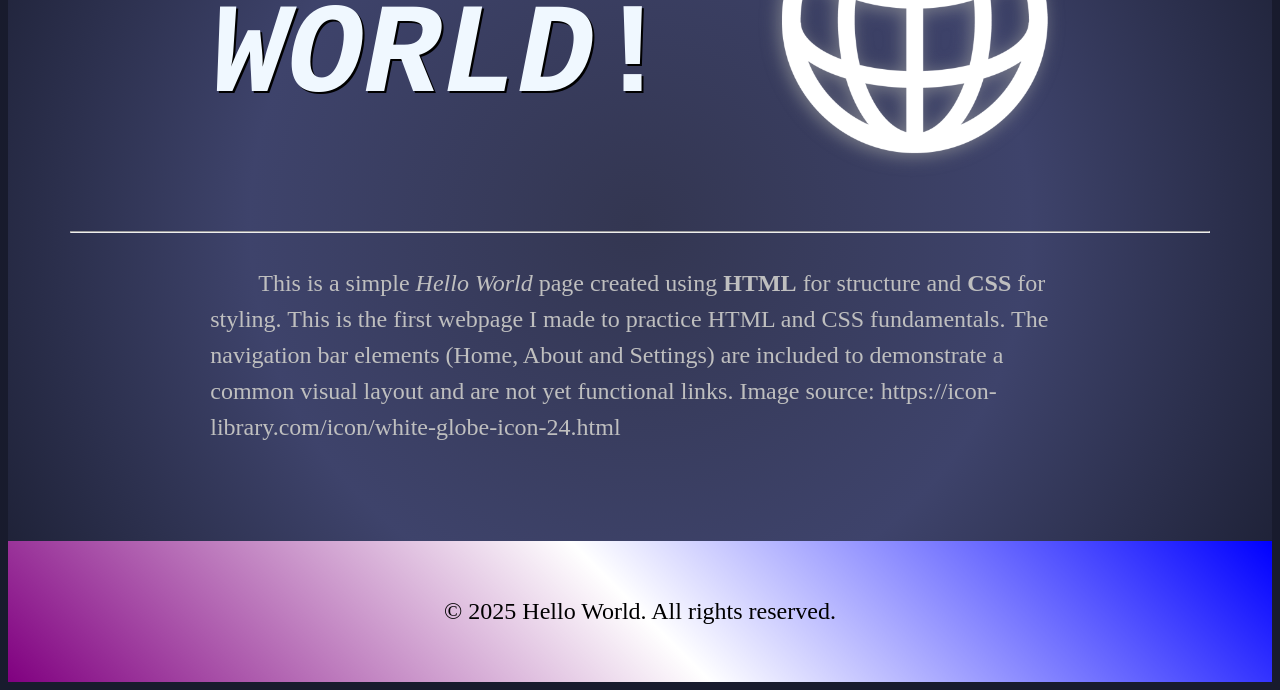
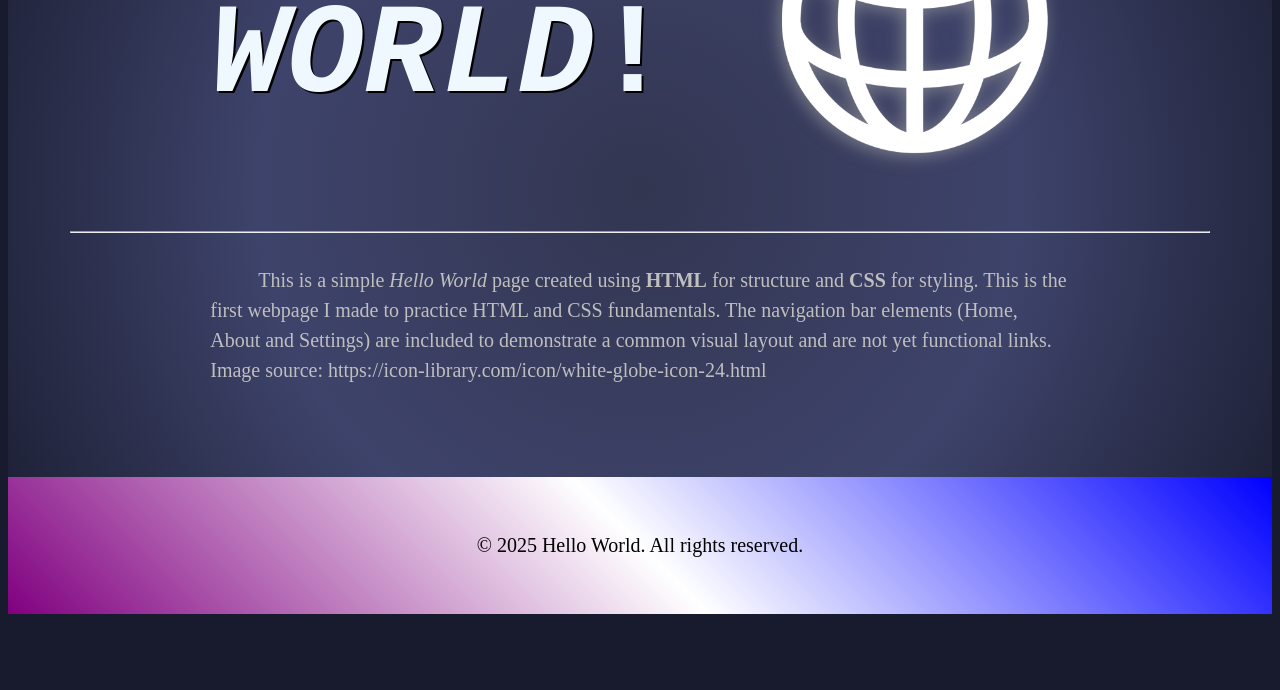
Before and after one commit to ShaninaKyle/Hello-World, a plain HTML site: page index.html in a window 1280 px wide. Shown: the part 241-931 px from the top of the page. After the commit the page ends 863 px from the top, so only its background shows below. Drawn offline with Linux system fonts and the light colour scheme.

Commit message:
Update index.html

```diff
--- a/index.html
+++ b/index.html
@@ -17,7 +17,7 @@
                font-family: 'Courier New', Courier, monospace;
                text-shadow: 2px 2px black;}
         hr {width: 90%}
-        p {font-size: 3vh;}
+        p {font-size: 2.5vh;}
         html {background-color: rgb(24, 27, 45) ;}
     </style>
 </head>
```
